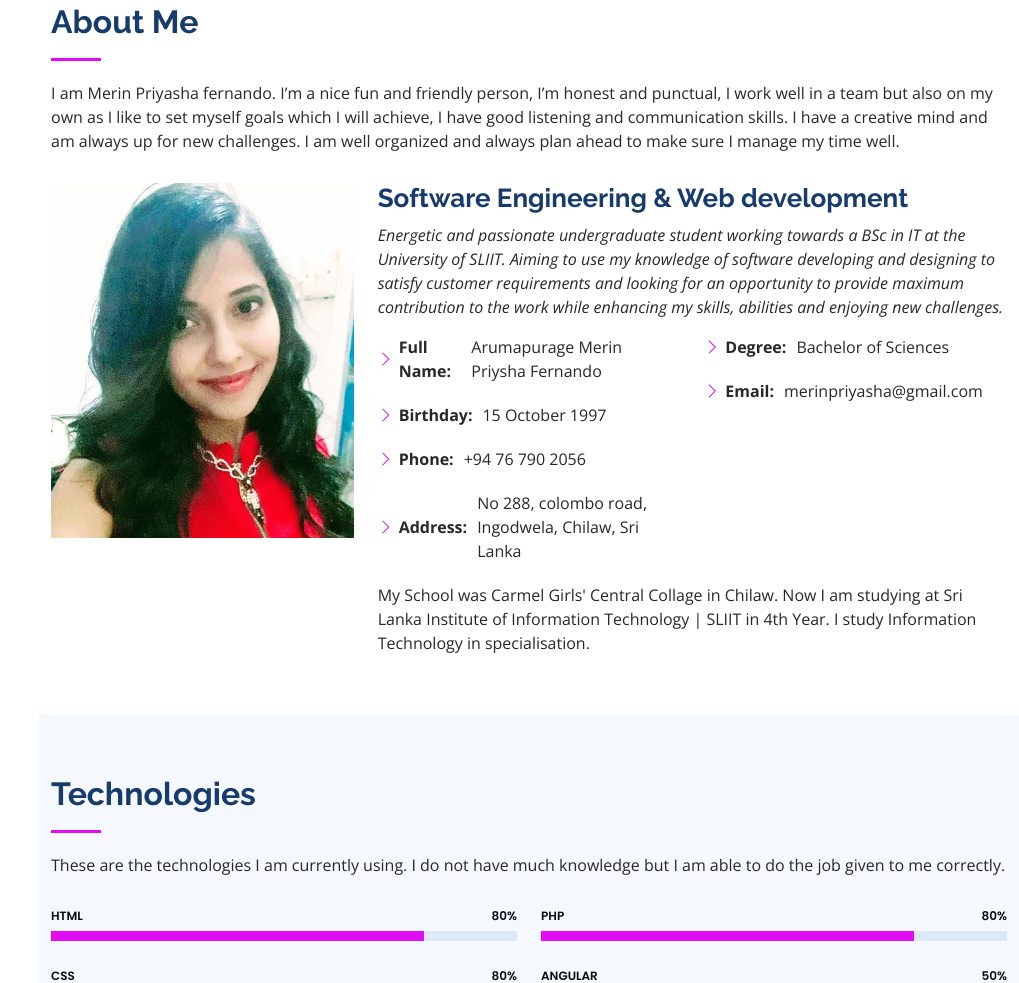
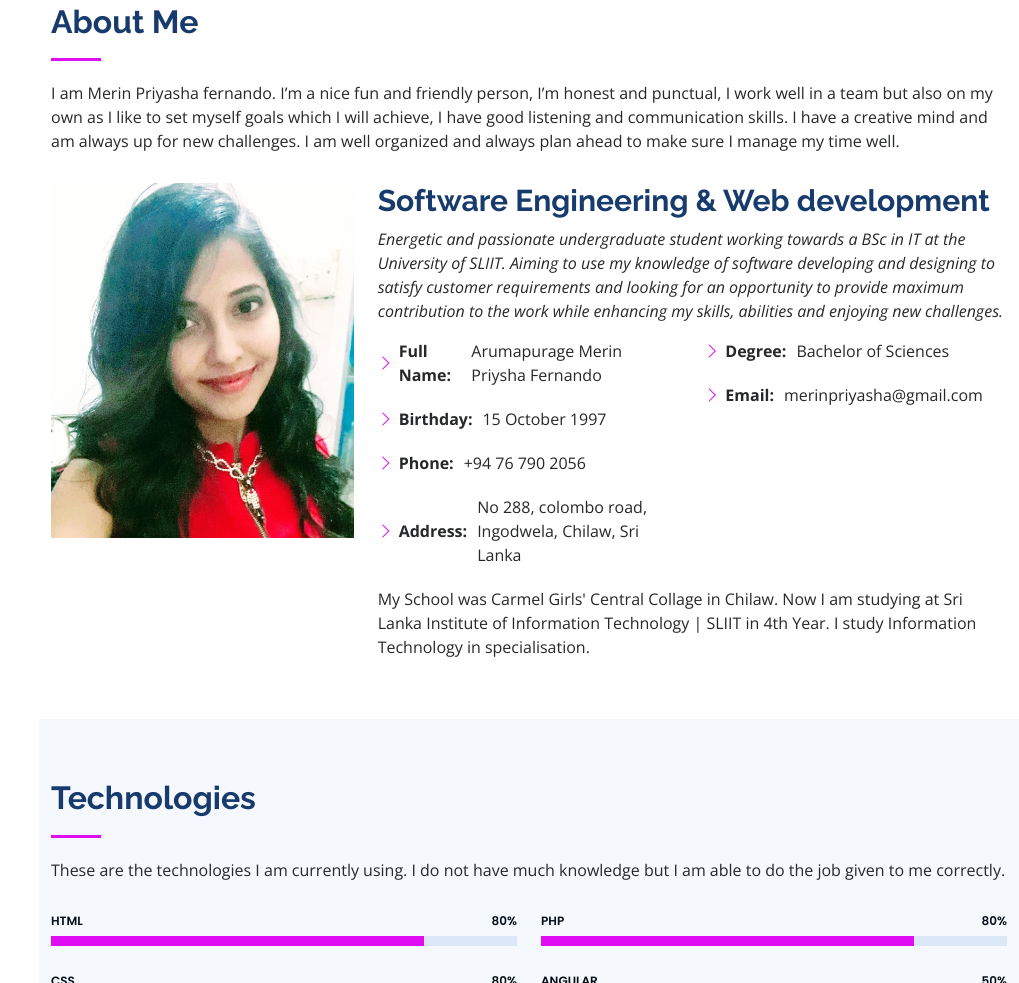
Before and after one commit to merinpriyasha/Resume, a plain HTML site: page index.html in a window 1280 px wide. Shown: the part 857-1840 px from the top of the page, without its empty margins (261-1280 px from the left). Drawn offline with nearby package versions, Linux system fonts and the light colour scheme.

Commit message:
Header size is increased
Increased header size from 26px to 30px

```diff
--- a/assets/css/style.css
+++ b/assets/css/style.css
@@ -316,7 +316,7 @@ section {
 --------------------------------------------------------------*/
 .about .content h3 {
   font-weight: 700;
-  font-size: 26px;
+  font-size: 30px;
   color: #173b6c;
 }
 .about .content ul {
```
